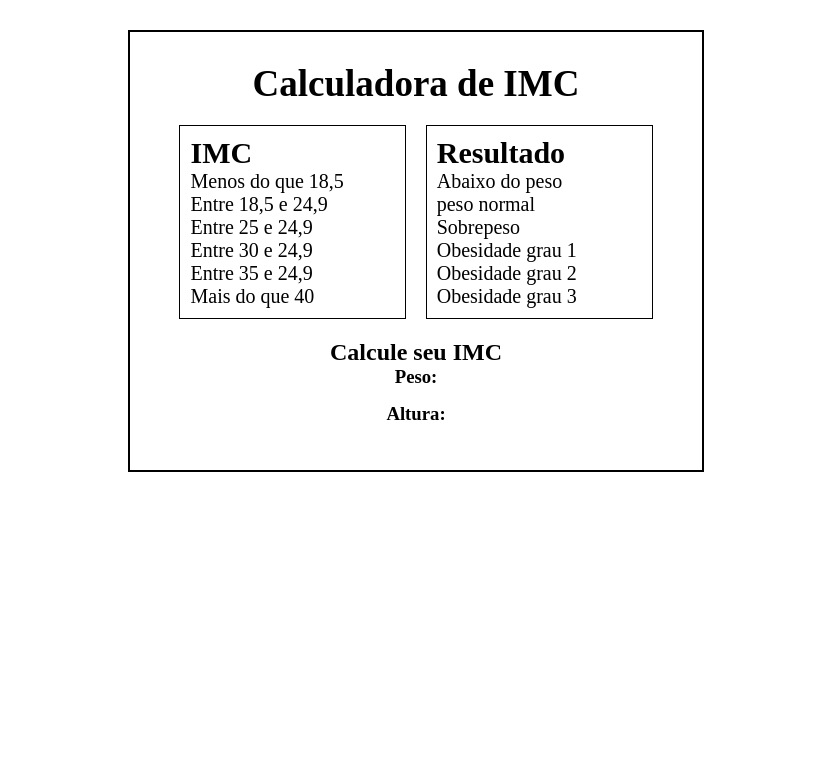
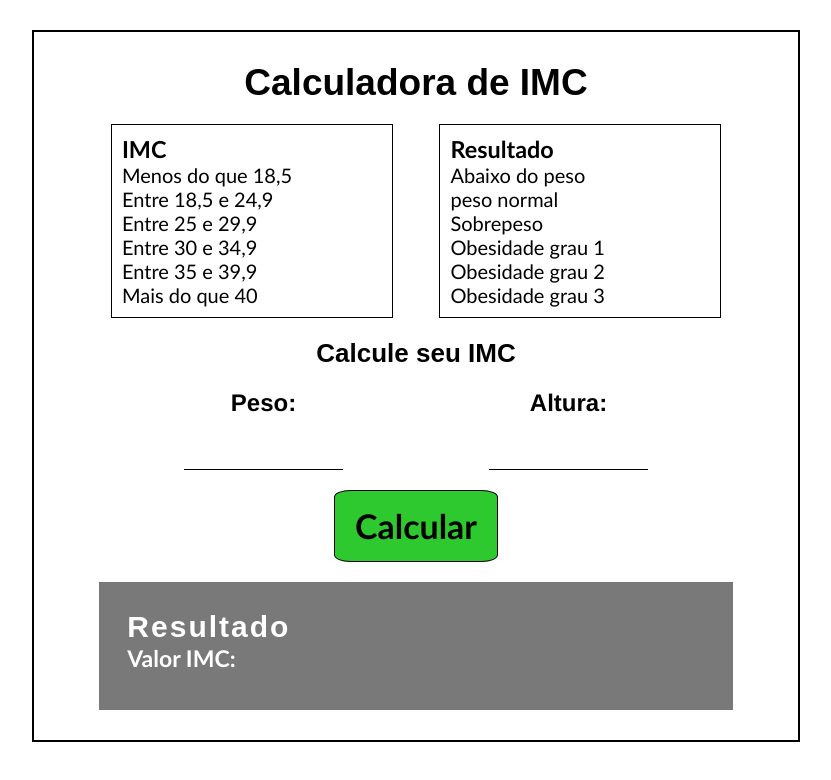
Before and after one commit to SkaroCult/imc-EST, a plain HTML site: page index.html in a window 1280 px wide. Shown: the whole page, without its empty margins (224-1055 px from the left). Drawn offline with Linux system fonts and the light colour scheme.

Commit message:
1.0 - Finalizado

```diff
--- a/code.js
+++ b/code.js
@@ -0,0 +1,33 @@
+let botao = document.getElementById("botao")
+let pesob = document.getElementById("peso")
+let alturab = document.getElementById("altura")
+
+botao.addEventListener("click", () => {
+    let peso = pesob.value
+    let altura = alturab.value
+    altura = altura/100
+
+    let imc = altura*altura
+    imc = peso/imc
+    console.log(imc)
+    InImc(imc)
+})
+
+function InImc(val){
+    let sec = document.getElementById("inner")
+    sec.innerHTML = `<p>Seu Imc é de <span>${val.toFixed(1)}</span></p>`
+
+    if(val <= 18.5){
+        sec.innerHTML += "<p>Você está <span>abaixo do peso</span></p>"
+    }else if(val <= 24.9){
+        sec.innerHTML += "<p>Você está no <span>peso ideal</span></p>"
+    }else if(val <= 29.9){
+        sec.innerHTML += "<p>Você está com <span>sobrepeso</span></p>"
+    }else if(val <= 34.9){
+        sec.innerHTML += "<p>Você está com <span>obesidade de grau 1</span></p>"
+    }else if(val <= 39.9){
+        sec.innerHTML += "<p>Você está com <span>obesidade de grau 2</span></p>"
+    }else{
+        sec.innerHTML += "<p>Você está com <span>obesidade de grau 3</span></p>"
+    }
+}
--- a/index.html
+++ b/index.html
@@ -13,16 +13,16 @@
             <h1>Calculadora de IMC</h1>
             <section id="tabela">
                 <ul>
-                    <li><h2>IMC</h2></li>
+                    <li><h3>IMC</h3></li>
                     <li>Menos do que 18,5</li>
                     <li>Entre 18,5 e 24,9</li>
-                    <li>Entre 25 e 24,9</li>
-                    <li>Entre 30 e 24,9</li>
-                    <li>Entre 35 e 24,9</li>
+                    <li>Entre 25 e 29,9</li>
+                    <li>Entre 30 e 34,9</li>
+                    <li>Entre 35 e 39,9</li>
                     <li>Mais do que 40</li>
                 </ul>
                 <ul>
-                    <li><h2>Resultado</h2></li>
+                    <li><h3>Resultado</h3></li>
                     <li>Abaixo do peso</li>
                     <li>peso normal</li>
                     <li>Sobrepeso</li>
@@ -32,10 +32,26 @@
                 </ul>
             </section>
             <h2>Calcule seu IMC</h2>
-            <h3>Peso:</h3>
-            <input type="number" name="Peso" id="peso">
-            <h3>Altura:</h3>
-            <input type="number" name="Altura" id="altura">
+            <section id="inputs">
+                <div>
+                    <h3>Peso:</h3>
+                    <input type="number" name="Peso" id="peso">
+                </div>
+                <div>
+                    <h3>Altura:</h3>
+                    <input type="number" name="Altura" id="altura">
+                </div>
+            </section>
+            <div id="botao">
+                <h3>Calcular</h3>
+            </div>
+            <section id="result">
+                <h3>Resultado</h3>
+                <h4>Valor IMC:</h4>
+                <section id="inner"></section>
+            </section>
         </section>
     </main>
+
+    <script src="code.js"></script>
 </body>
--- a/style.css
+++ b/style.css
@@ -4,6 +4,10 @@
     text-decoration: none;
     list-style-type: none;
     border: none;
+    box-sizing: border-box;
+    &:focus{
+        outline: none;
+    }
 }
 
 main{
@@ -14,21 +18,24 @@ main{
 main section#imc{
     border: 2px solid black;
     padding: 30px;
-    margin-top:30px;
+    margin:30px;
     display: flex;
     flex-direction: column;
     align-items: center;
     justify-content: center;
-    width: 40vw;
+    width: 60vw;
+
 }
 main section#imc h1{
     font-size: 37px;
+    font-family: sans-serif;
 
 }
 main section#imc section#tabela{
     display: flex;
     width: 100%;
     justify-content: space-evenly;
+    font-family: 'Gill Sans', 'Gill Sans MT', Calibri, 'Trebuchet MS', sans-serif;
 }
 main section#imc section#tabela ul{
     border: 1px solid black;
@@ -39,3 +46,59 @@ main section#imc section#tabela ul{
 main section#imc section#tabela ul li{
     font-size: 20px;
 }
+main section#imc h2{
+    font-size: 26px;
+    font-family: sans-serif;
+}
+main section#imc section#inputs{
+    display: flex;
+}
+main section#imc section#inputs div{
+    display: flex;
+    flex-direction: column;
+    align-items: center;
+    margin: 20px
+}
+main section#imc section#inputs div h3{
+    font-size: 24px;
+    margin-bottom: 13px;
+    font-family: 'Franklin Gothic Medium', 'Arial Narrow', Arial, sans-serif;
+}
+main section#imc section#inputs div input{
+    border-bottom: 1px solid black;
+    width: 60%;
+    padding: 3% 10%;
+    font-size: 20px;
+}
+main section#imc div#botao{
+    font-size: 29px;
+    font-family: 'Gill Sans', 'Gill Sans MT', Calibri, 'Trebuchet MS', sans-serif;
+    cursor: pointer;
+    background-color: rgb(46, 201, 46);
+    border: 1px solid black;
+    border-radius: 10%;
+    padding: 15px 20px;
+}
+main section#imc section#result{
+    width: 90%;
+    padding: 4%;
+    background-color: rgb(121, 121, 121);
+    color: white;
+    margin-top: 20px;
+}
+main section#imc section#result h3{
+    font-size: 30px;
+    font-family: Arial, Helvetica, sans-serif;
+    letter-spacing: 2px;
+}
+main section#imc section#result h4{
+    font-size: 23px;
+    font-family: 'Gill Sans', 'Gill Sans MT', Calibri, 'Trebuchet MS', sans-serif;
+}
+main section#imc section#result section#inner{
+    font-size: 24px;
+    margin-top: 10px;
+}
+main section#imc section#result section#inner span{
+    font-style: italic;
+}
```
